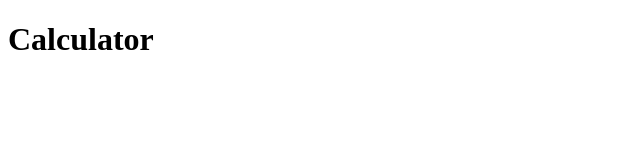
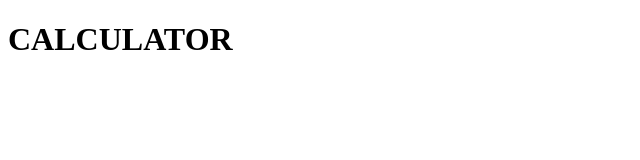
Before and after one commit to VitaliyGotra/solution-git, a plain HTML site: page calc/index.html in a window 1280 px wide. Shown: the whole page, without its empty margins (0-640 px from the left). Drawn offline with Linux system fonts and the light colour scheme.

Commit message:
fixed review comments

```diff
--- a/calc/index.html
+++ b/calc/index.html
@@ -6,6 +6,6 @@
         <script srs="./index.js" async></script>
     </head>
     <body>
-        <h1>Calculator</h1>
+        <h1>CALCULATOR</h1>
     </body>
 </html>
```
Also changed, not shown: calc/index.js (+13 -0 lines).
